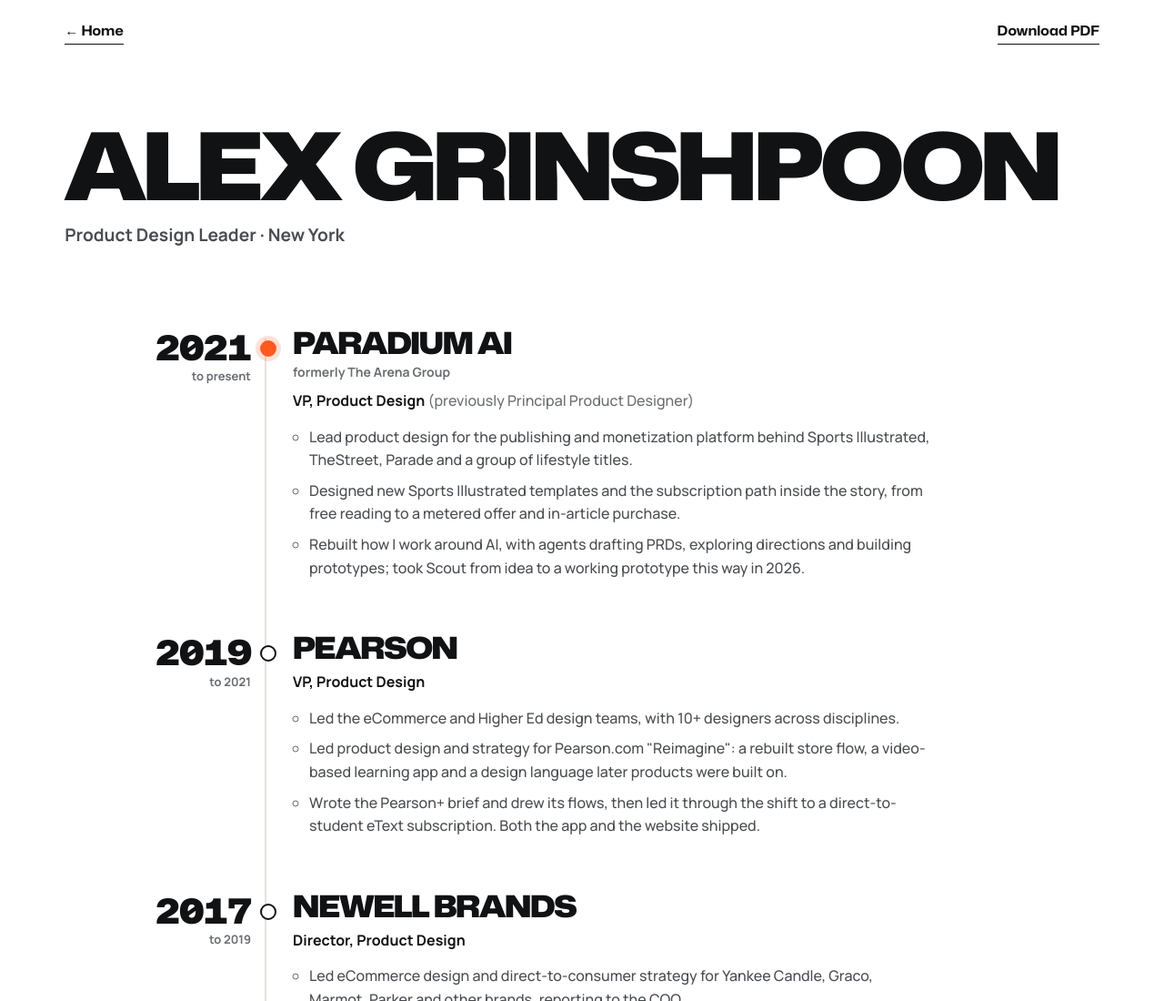
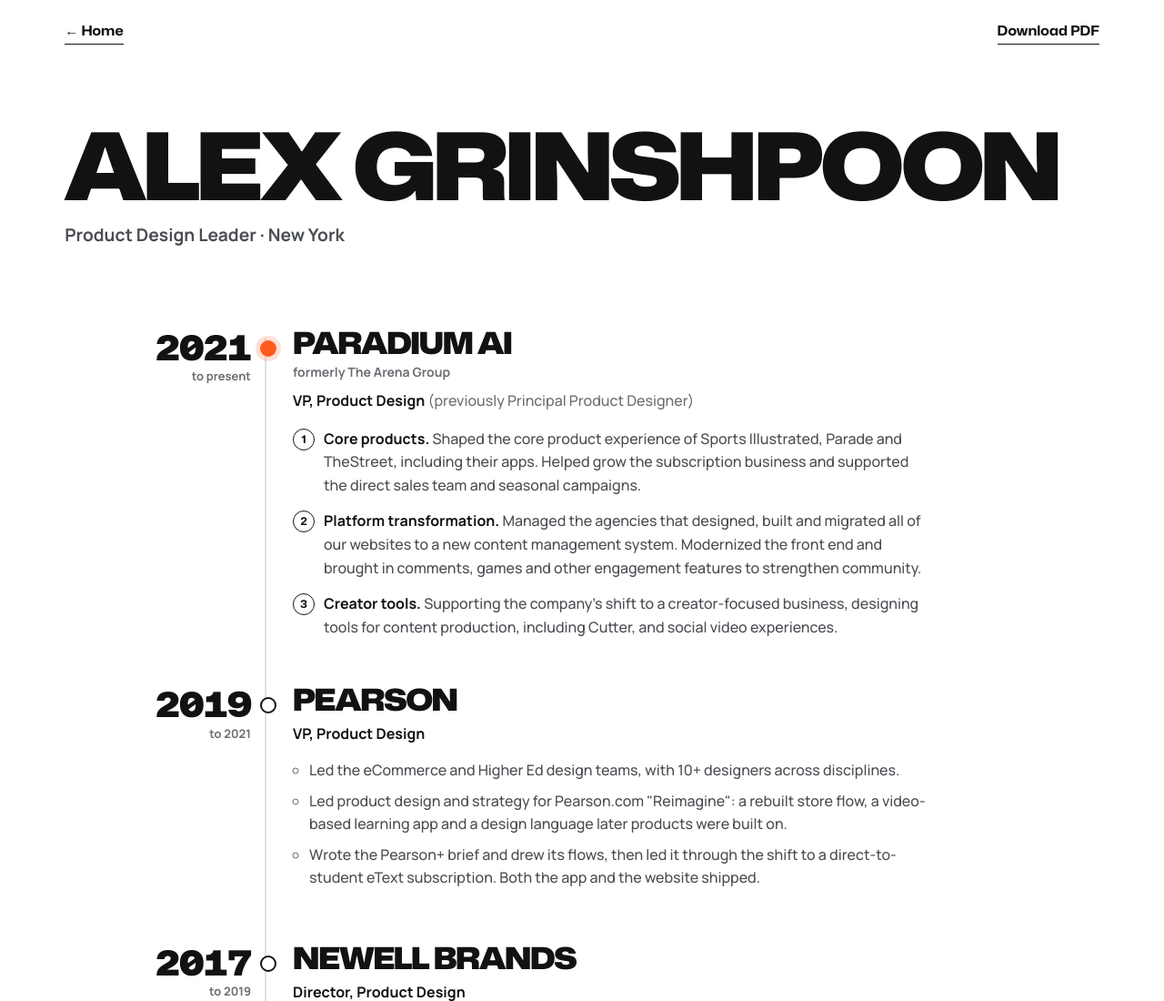
Before and after one commit to mralexgrin/alexgrinshpoon.com, a plain HTML site: page cv/index.html in a window 1280 px wide. Shown: the top 1100 px of the page at 91% size. Drawn offline with Linux system fonts and the light colour scheme.

Commit message:
CV: describe the Paradium AI role as three phases
Core products, platform transformation, and creator tools, replacing the
three bullets. PDF regenerated.

Co-Authored-By: Claude Opus 5.5 <noreply@anthropic.com>

```diff
--- a/cv/index.html
+++ b/cv/index.html
@@ -45,6 +45,11 @@
   .entry ul { margin: 14px 0 0; padding-left: 18px; max-width: 70ch; color: var(--ink-2); }
   .entry li { margin: 0 0 8px; }
   .entry li::marker { color: var(--ink-3); }
+  /* Three phases of the current role, in order */
+  .phases { display: grid; gap: 14px; margin: 16px 0 0; padding: 0; max-width: 70ch; list-style: none; counter-reset: phase; color: var(--ink-2); }
+  .phases li { position: relative; margin: 0; padding-left: 34px; counter-increment: phase; }
+  .phases li::before { content: counter(phase); position: absolute; left: 0; top: 1px; display: grid; place-items: center; width: 22px; height: 22px; border: 1.5px solid var(--ink); border-radius: 50%; font: 700 12px/1 "Mona Sans", sans-serif; font-stretch: 110%; color: var(--ink); }
+  .phases b { color: var(--ink); }
 
   @media (max-width: 760px) {
     .timeline { --date-w: 0px; }
@@ -86,11 +91,11 @@
         <div class="entry__body">
           <h2 class="co d">Paradium AI<small>formerly The Arena Group</small></h2>
           <p class="title">VP, Product Design <span>(previously Principal Product Designer)</span></p>
-          <ul>
-            <li>Lead product design for the publishing and monetization platform behind Sports Illustrated, TheStreet, Parade and a group of lifestyle titles.</li>
-            <li>Designed new Sports Illustrated templates and the subscription path inside the story, from free reading to a metered offer and in-article purchase.</li>
-            <li>Rebuilt how I work around AI, with agents drafting PRDs, exploring directions and building prototypes; took Scout from idea to a working prototype this way in 2026.</li>
-          </ul>
+          <ol class="phases">
+            <li><b>Core products.</b> Shaped the core product experience of Sports Illustrated, Parade and TheStreet, including their apps. Helped grow the subscription business and supported the direct sales team and seasonal campaigns.</li>
+            <li><b>Platform transformation.</b> Managed the agencies that designed, built and migrated all of our websites to a new content management system. Modernized the front end and brought in comments, games and other engagement features to strengthen community.</li>
+            <li><b>Creator tools.</b> Supporting the company's shift to a creator-focused business, designing tools for content production, including Cutter, and social video experiences.</li>
+          </ol>
         </div>
       </li>
       <li class="entry" id="pearson">
```
Also changed, not shown: 1 other file.
